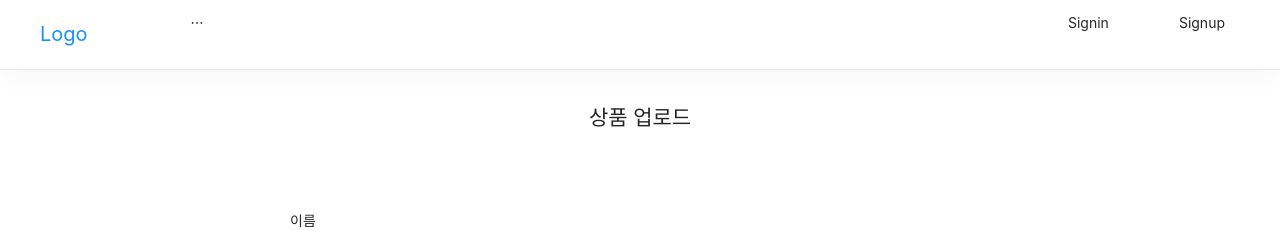
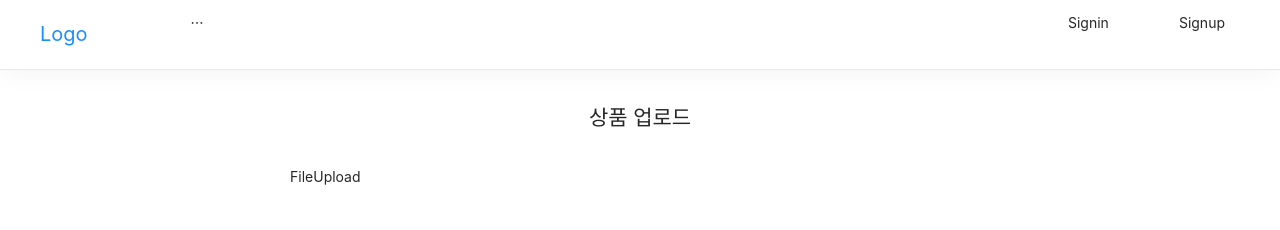
Before and after one commit to rkdvnfma90/react-shopping, a React (Create React App) app in the folder client/: page /product/upload in a window 1280 px wide. Shown: the top 230 px of the page. Built offline with nearby package versions, Linux system fonts and the light colour scheme; no server answers.

Commit message:
Add drop-zone 추가

```diff
--- a/client/package.json
+++ b/client/package.json
@@ -12,6 +12,7 @@
     "react": "^16.13.1",
     "react-app-polyfill": "^1.0.6",
     "react-dom": "^16.13.1",
+    "react-dropzone": "^11.2.4",
     "react-icons": "^3.10.0",
     "react-redux": "^7.2.1",
     "react-router-dom": "^5.2.0",
--- /dev/null
+++ b/client/src/components/utils/FileUpload.js
@@ -0,0 +1,7 @@
+import React from 'react'
+
+function FileUpload() {
+  return <div>FileUpload</div>
+}
+
+export default FileUpload
--- a/client/src/components/views/UploadProductPage/UploadProductPage.js
+++ b/client/src/components/views/UploadProductPage/UploadProductPage.js
@@ -1,5 +1,6 @@
 import React, { useState } from 'react'
 import { Typography, Button, Form, Input } from 'antd'
+import FileUpload from '../../utils/FileUpload'
 
 const { TextArea } = Input
 
@@ -41,6 +42,9 @@ function UploadProductPage() {
       <div style={{ textAlign: 'center', marginBottom: '2rem' }}>
         <h2>상품 업로드</h2>
       </div>
+
+      <FileUpload />
+
       <Form>
         <br />
         <br />
```
Also changed, not shown: 1 other file (tests, documents, lock files or other folders).
